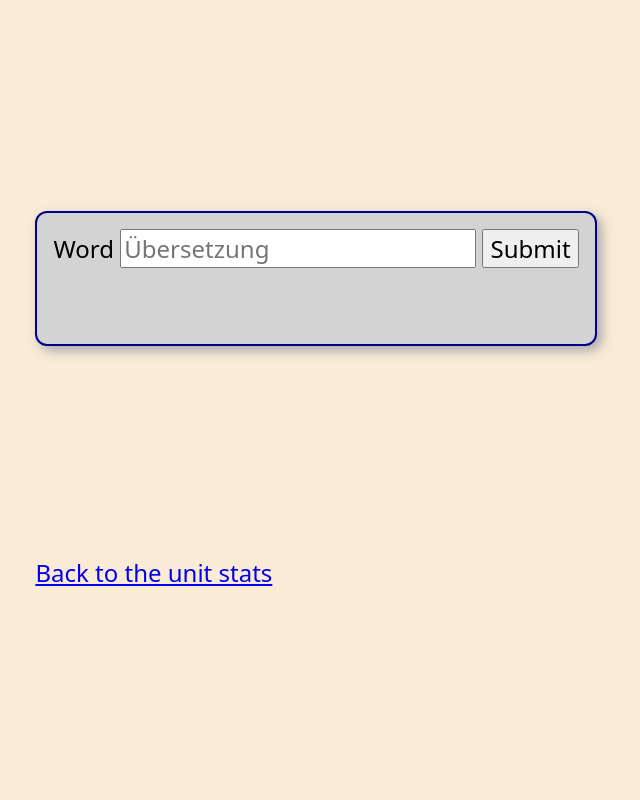
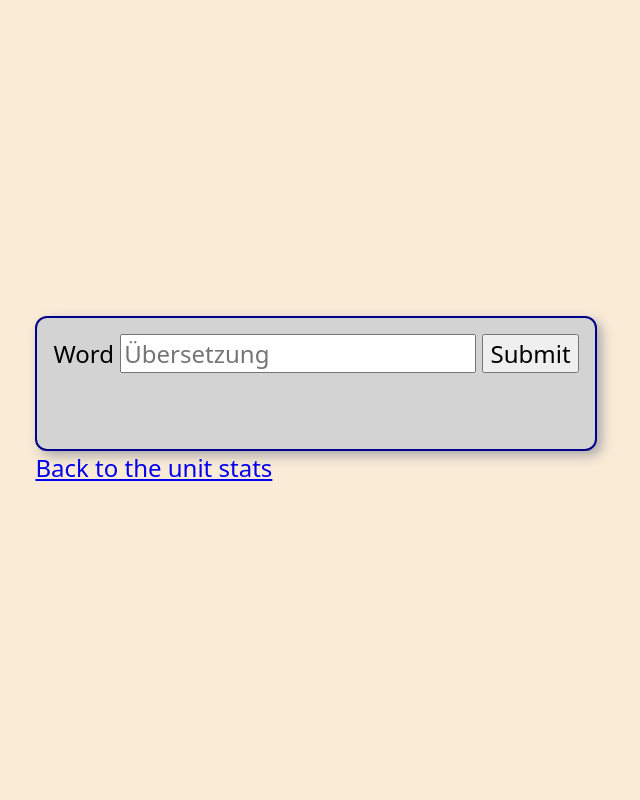
Before and after one commit to tkilla77/ksr_talit_vocabulary, a Flask app: template src/templates/learn.html in a window 1280 px wide. Shown: the whole page, without its empty margins (324-964 px from the left). Run offline with Flask 3, Linux system fonts and the light colour scheme; the template is opened without the code that fills it, so the values that code supplies are empty; parts of the project's set-up code (start-up, migrations or seed data) failed here and were passed over.

Commit message:
better CSS

```diff
--- a/src/static/learn.css
+++ b/src/static/learn.css
@@ -7,7 +7,7 @@ body {
     font-family: system-ui, sans-serif;
     display: grid;
     justify-content: space-evenly;
-    align-content: space-evenly;
+    align-content: center;
     font-size: x-large;
 }
 
--- a/src/static/stats.css
+++ b/src/static/stats.css
@@ -7,7 +7,7 @@ body {
     font-family: system-ui, sans-serif;
     display: grid;
     justify-content: space-evenly;
-    align-content: space-evenly;
+    align-content: center;
     font-size: x-large;
 }
 
```
